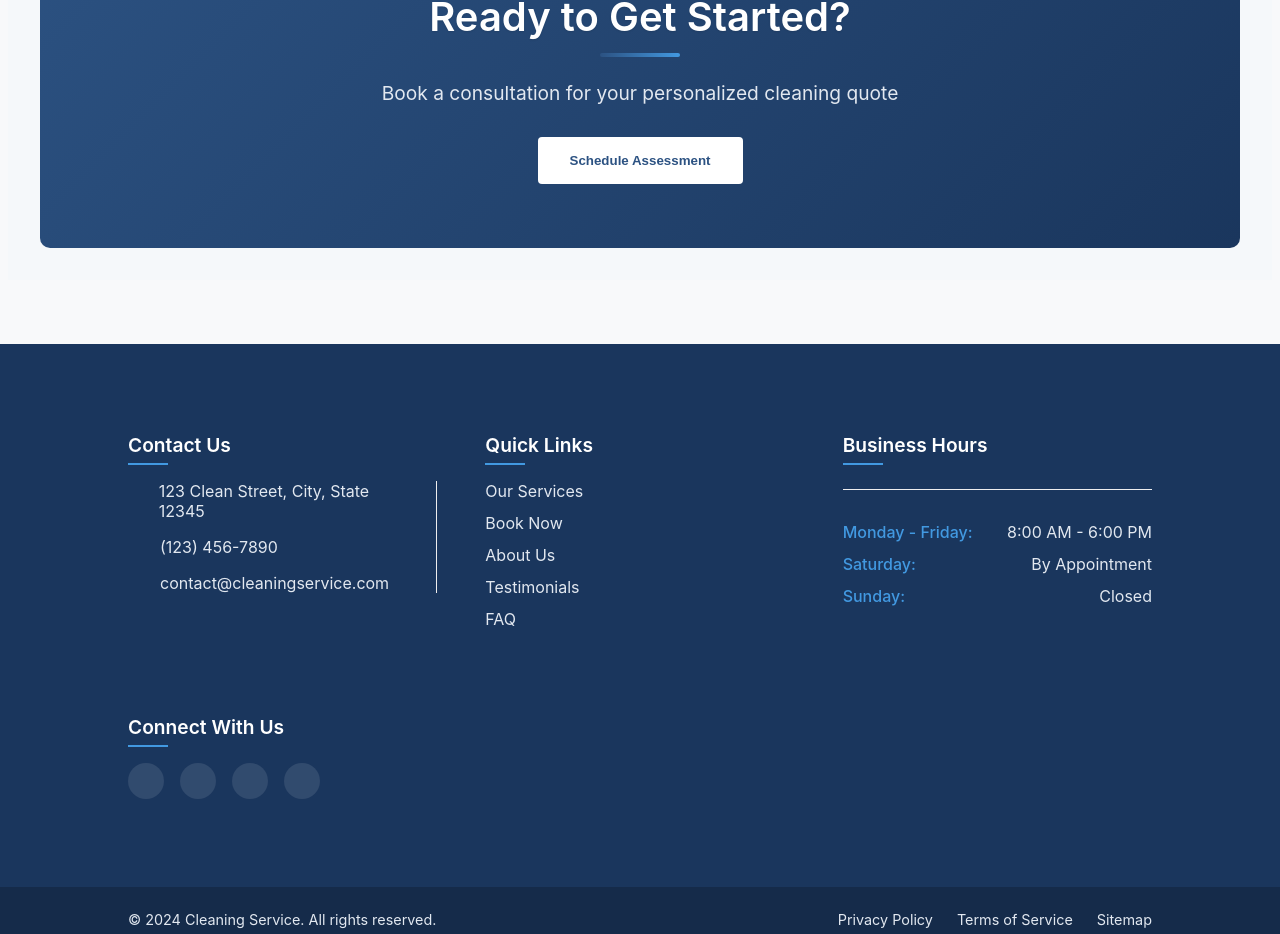
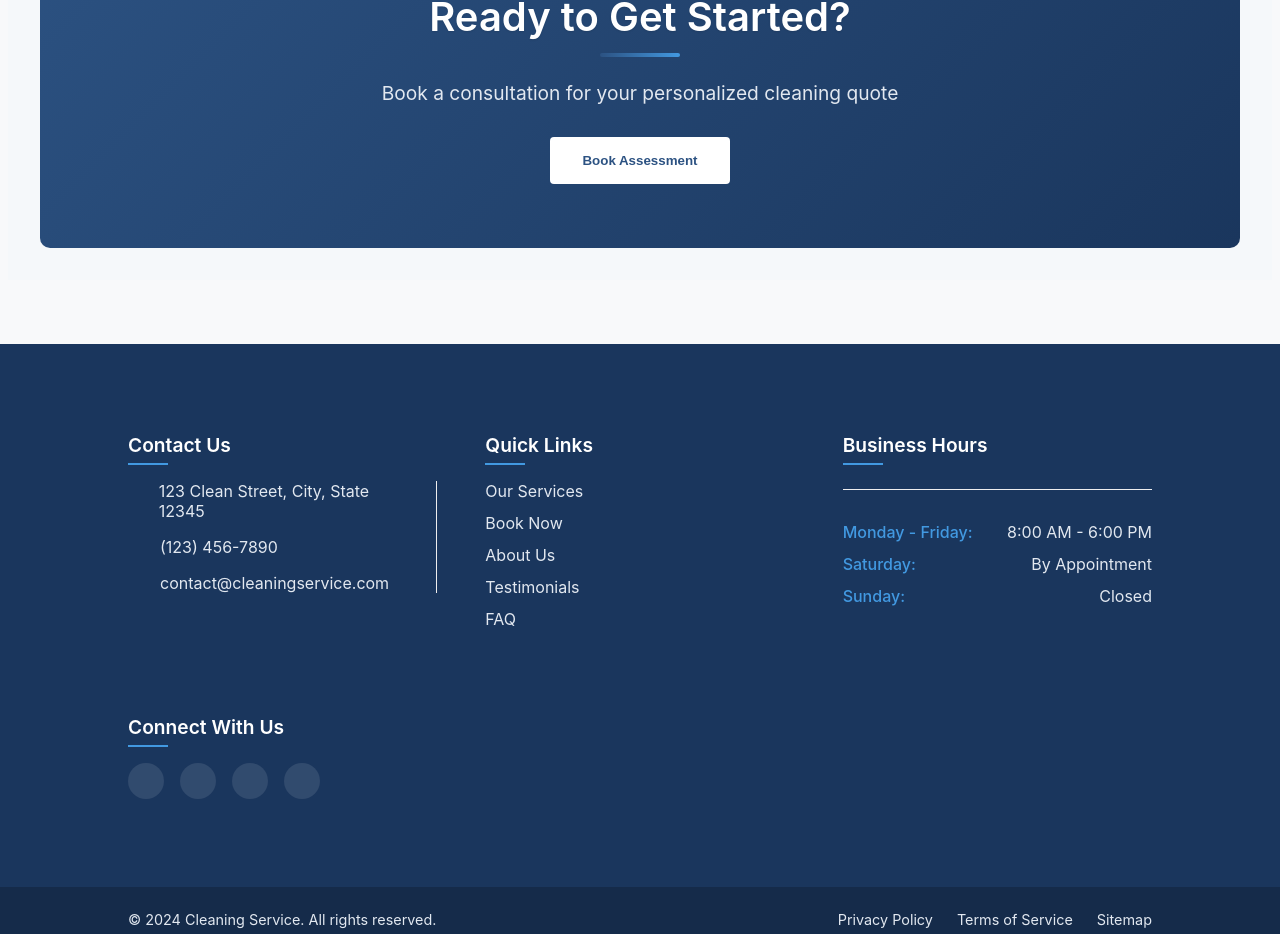
Before and after one commit to ItsAl3xx/Website_For_Cleaning_Business, a React (Create React App) app in the folder frontend/: page /services in a window 1280 px wide. Shown: the part 2205-3139 px from the top of the page. Built offline with nearby package versions, Linux system fonts and the light colour scheme.

Commit message:
Fixed buttone on all the pages

```diff
--- a/frontend/src/about-page/about-page.js
+++ b/frontend/src/about-page/about-page.js
@@ -98,7 +98,7 @@ const AboutPage = () => {
       <section className="cta-section">
         <h2>Ready for a Spotless Space?</h2>
         <p>Get a free quote for your first cleaning service</p>
-        <button className="cta-button">Get Your Free Quote</button>
+        <button className="cta-button">Book Free Assessment</button>
       </section>
     </div>
   );
--- a/frontend/src/services-page/service-page.js
+++ b/frontend/src/services-page/service-page.js
@@ -122,7 +122,7 @@ const ServicesPage = () => {
       <section className="cta-section">
         <h2>Ready to Get Started?</h2>
         <p>Book a consultation for your personalized cleaning quote</p>
-        <button className="cta-button">Schedule Assessment</button>
+        <button className="cta-button">Book Assessment</button>
       </section>
     </div>
   );
```
